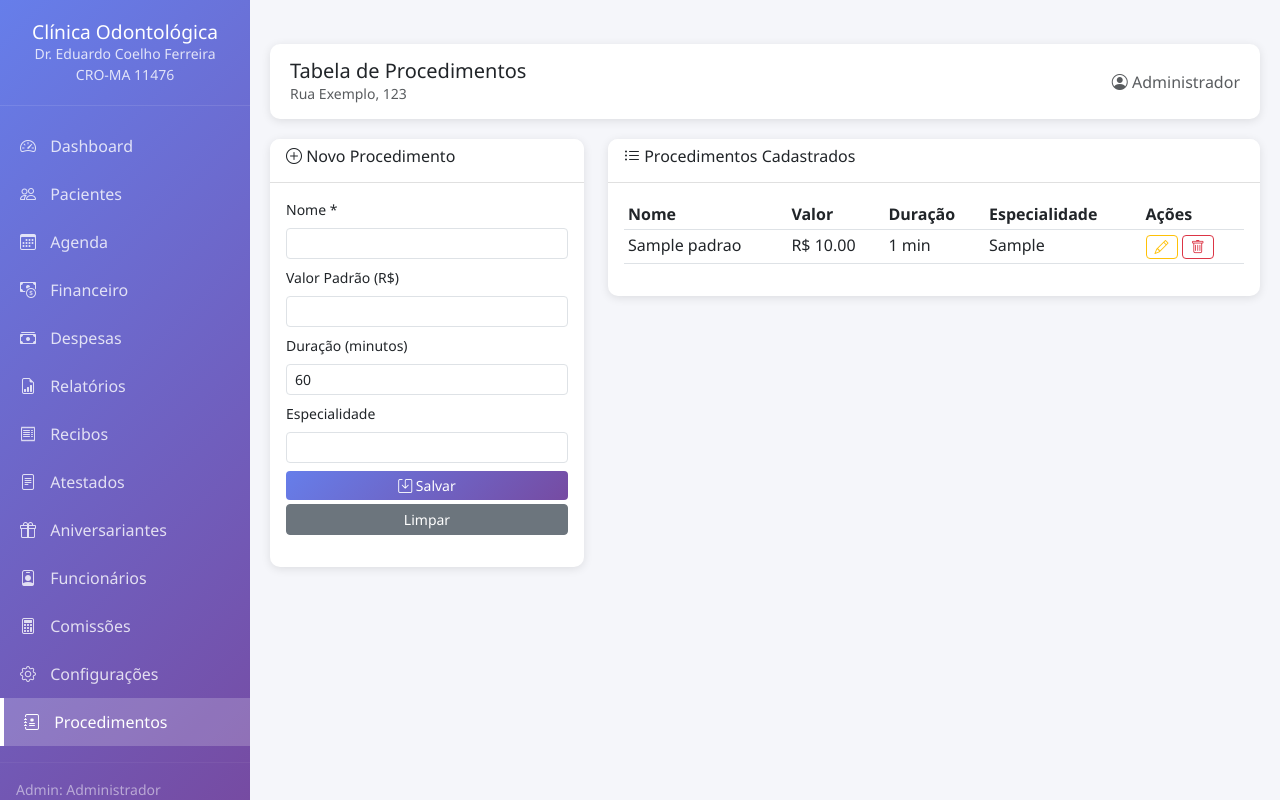
After one commit to mileac/clinica-odontologica, a Flask app: page /procedimentos in a window 1280 px wide. The commit adds this page. Run offline with Flask 3, Linux system fonts and the light colour scheme; a user stored in the database is signed in; tables that the repository leaves empty hold one stand-in row (values such as "Sample post").

Commit message:
Menu Procedimentos

```diff
--- a/app.py
+++ b/app.py
@@ -365,6 +365,16 @@ class ItemRecibo(db.Model):
     dente = db.Column(db.String(10))
     valor = db.Column(db.Float, nullable=False)
     tratamento_id = db.Column(db.Integer, db.ForeignKey('fichas_tratamento.id'))  # Link com tratamento
+
+class ProcedimentoPadrao(db.Model):
+    __tablename__ = 'procedimentos_padrao'
+
+    id = db.Column(db.Integer, primary_key=True)
+    nome = db.Column(db.String(200), nullable=False)
+    valor = db.Column(db.Float, default=0.0)
+    duracao_minutos = db.Column(db.Integer, default=60)
+    especialidade = db.Column(db.String(100))
+    ativo = db.Column(db.Boolean, default=True)
 
 # ==================== FUNÇÕES AUXILIARES ====================
 
@@ -2005,6 +2015,55 @@ def baixar_backup():
         flash(f"Erro ao gerar cópia de segurança: {str(e)}", "danger")
         return redirect(url_for('dashboard'))
 
+# ==================== ROTAS DE PROCEDIMENTOS PADRÃO ====================
+
+@app.route('/procedimentos')
+@requer_permissao('ficha_tratamento')
+def procedimentos():
+    config = ConfiguracaoClinica.get_configuracao()
+    procedimentos = ProcedimentoPadrao.query.filter_by(ativo=True).order_by(ProcedimentoPadrao.nome).all()
+    return render_template('procedimentos.html', config=config, procedimentos=procedimentos)
+
+@app.route('/procedimentos/salvar', methods=['POST'])
+@requer_permissao('ficha_tratamento')
+def salvar_procedimento():
+    nome = request.form.get('nome')
+    valor = float(request.form.get('valor', 0) or 0)
+    duracao = int(request.form.get('duracao', 60) or 60)
+    especialidade = request.form.get('especialidade', '')
+    id = request.form.get('id')
+
+    if id:
+        proc = db.session.get(ProcedimentoPadrao, int(id))
+        if proc:
+            proc.nome = nome
+            proc.valor = valor
+            proc.duracao_minutos = duracao
+            proc.especialidade = especialidade
+    else:
+        proc = ProcedimentoPadrao(nome=nome, valor=valor, duracao_minutos=duracao, especialidade=especialidade)
+        db.session.add(proc)
+
+    db.session.commit()
+    flash('Procedimento salvo!', 'success')
+    return redirect(url_for('procedimentos'))
+
+@app.route('/procedimentos/excluir/<int:id>')
+@requer_permissao('ficha_tratamento')
+def excluir_procedimento(id):
+    proc = db.session.get(ProcedimentoPadrao, id)
+    if proc:
+        proc.ativo = False
+        db.session.commit()
+        flash('Procedimento removido!', 'success')
+    return redirect(url_for('procedimentos'))
+
+@app.route('/api/procedimentos')
+@login_required
+def api_procedimentos():
+    procs = ProcedimentoPadrao.query.filter_by(ativo=True).order_by(ProcedimentoPadrao.nome).all()
+    return jsonify([{'id': p.id, 'nome': p.nome, 'valor': p.valor, 'duracao': p.duracao_minutos} for p in procs])
+
 # ==================== INICIALIZAÇÃO ====================
 
 def inicializar_banco():
--- a/templates/base.html
+++ b/templates/base.html
@@ -220,6 +220,12 @@
             </a>
 			{% endif %}
 
+			{% if current_user.tem_permissao('ficha_tratamento') %}
+			<a class="nav-link {{ 'active' if 'procedimentos' in request.endpoint }}" href="{{ url_for('procedimentos') }}">
+				<i class="bi bi-journal-medical"></i> Procedimentos
+			</a>
+			{% endif %}
+
             <hr class="my-3" style="border-color: rgba(255,255,255,0.2);">
 
             <div class="px-3 mb-2">
--- /dev/null
+++ b/templates/procedimentos.html
@@ -0,0 +1,83 @@
+{% extends "base.html" %}
+
+{% block title %}Tabela de Procedimentos{% endblock %}
+{% block header_title %}Tabela de Procedimentos{% endblock %}
+
+{% block content %}
+<div class="row">
+    <!-- Formulário -->
+    <div class="col-md-4">
+        <div class="card">
+            <div class="card-header"><h6><i class="bi bi-plus-circle"></i> <span id="tituloForm">Novo Procedimento</span></h6></div>
+            <div class="card-body">
+                <form method="POST" action="/procedimentos/salvar" id="formProcedimento">
+                    <input type="hidden" name="id" id="proc_id">
+                    <div class="mb-2">
+                        <label class="form-label small">Nome *</label>
+                        <input type="text" class="form-control form-control-sm" name="nome" id="proc_nome" required>
+                    </div>
+                    <div class="mb-2">
+                        <label class="form-label small">Valor Padrão (R$)</label>
+                        <input type="number" step="0.01" class="form-control form-control-sm" name="valor" id="proc_valor">
+                    </div>
+                    <div class="mb-2">
+                        <label class="form-label small">Duração (minutos)</label>
+                        <input type="number" class="form-control form-control-sm" name="duracao" id="proc_duracao" value="60">
+                    </div>
+                    <div class="mb-2">
+                        <label class="form-label small">Especialidade</label>
+                        <input type="text" class="form-control form-control-sm" name="especialidade" id="proc_especialidade">
+                    </div>
+                    <button type="submit" class="btn btn-primary btn-sm w-100"><i class="bi bi-save"></i> Salvar</button>
+                    <button type="button" class="btn btn-secondary btn-sm w-100 mt-1" onclick="limparForm()">Limpar</button>
+                </form>
+            </div>
+        </div>
+    </div>
+
+    <!-- Tabela -->
+    <div class="col-md-8">
+        <div class="card">
+            <div class="card-header"><h6><i class="bi bi-list-ul"></i> Procedimentos Cadastrados</h6></div>
+            <div class="card-body">
+                <div class="table-responsive">
+                    <table class="table table-sm table-hover">
+                        <thead><tr><th>Nome</th><th>Valor</th><th>Duração</th><th>Especialidade</th><th>Ações</th></tr></thead>
+                        <tbody>
+                            {% for p in procedimentos %}
+                            <tr>
+                                <td>{{ p.nome }}</td>
+                                <td>R$ {{ "%.2f"|format(p.valor) }}</td>
+                                <td>{{ p.duracao_minutos }} min</td>
+                                <td>{{ p.especialidade or '-' }}</td>
+                                <td>
+                                    <button class="btn btn-sm btn-outline-warning" onclick="editarProc({{ p.id }}, '{{ p.nome }}', {{ p.valor }}, {{ p.duracao_minutos }}, '{{ p.especialidade or '' }}')"><i class="bi bi-pencil"></i></button>
+                                    <a href="/procedimentos/excluir/{{ p.id }}" class="btn btn-sm btn-outline-danger" onclick="return confirm('Remover?')"><i class="bi bi-trash"></i></a>
+                                </td>
+                            </tr>
+                            {% endfor %}
+                        </tbody>
+                    </table>
+                </div>
+            </div>
+        </div>
+    </div>
+</div>
+
+<script>
+function editarProc(id, nome, valor, duracao, especialidade) {
+    document.getElementById('proc_id').value = id;
+    document.getElementById('proc_nome').value = nome;
+    document.getElementById('proc_valor').value = valor;
+    document.getElementById('proc_duracao').value = duracao;
+    document.getElementById('proc_especialidade').value = especialidade;
+    document.getElementById('tituloForm').textContent = 'Editar Procedimento';
+}
+
+function limparForm() {
+    document.getElementById('proc_id').value = '';
+    document.getElementById('formProcedimento').reset();
+    document.getElementById('tituloForm').textContent = 'Novo Procedimento';
+}
+</script>
+{% endblock %}
```
